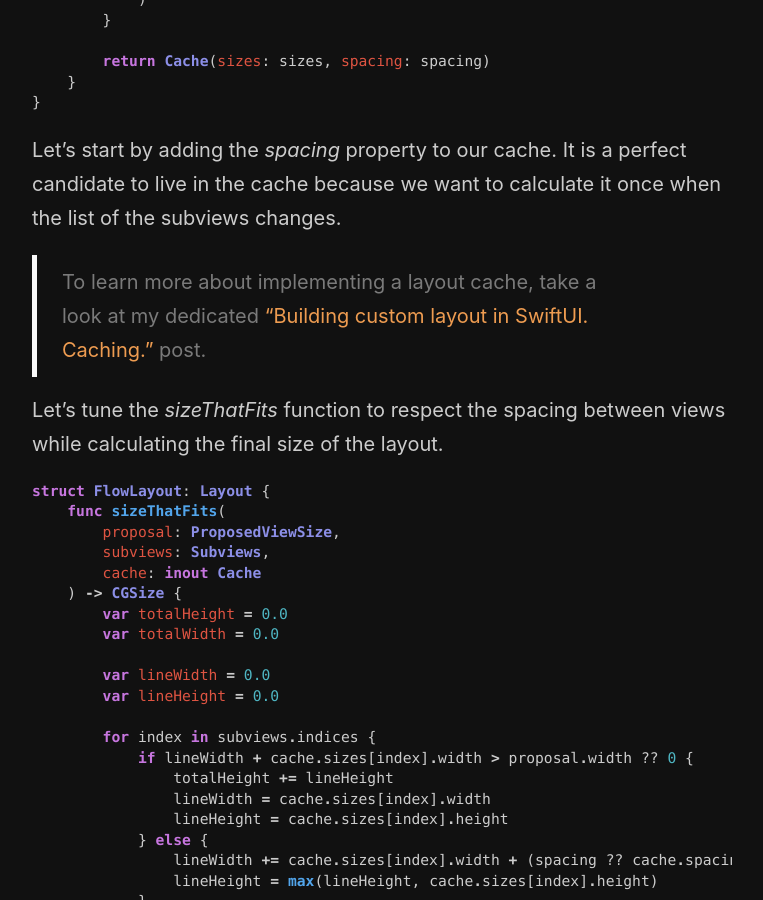
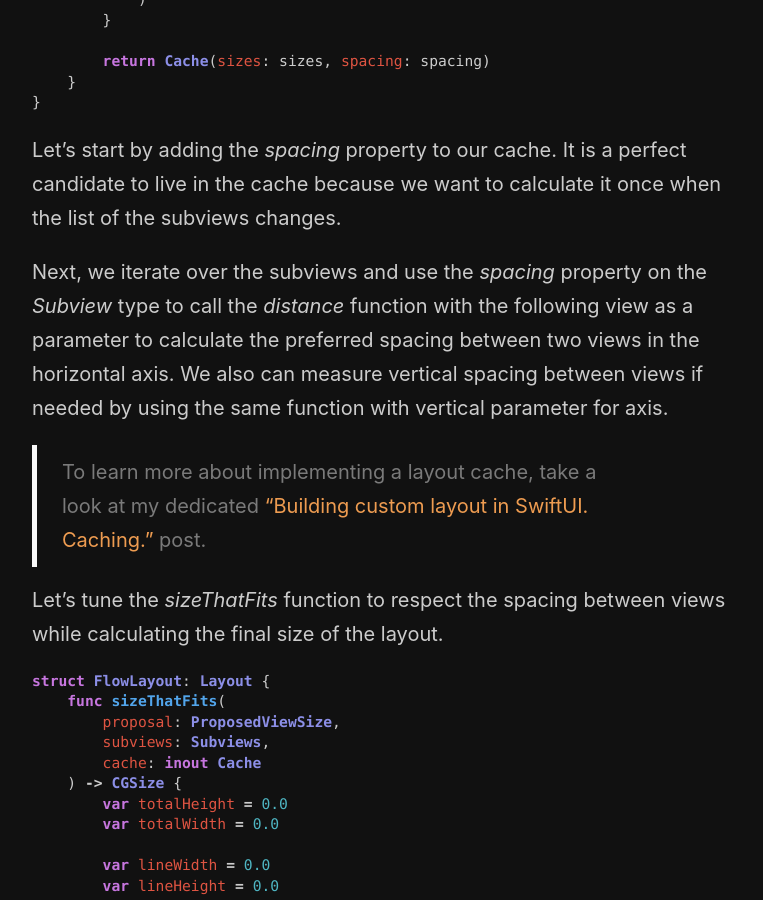
Before and after one commit to mecid/mecid.github.io, a Jekyll site: the page built from _posts/2022-12-07-building-custom-layout-in-swiftui-spacing.md, in a window 1280 px wide and 900 px high, scrolled down 3801 px. Shown: the whole window, without its empty margins (258-1021 px from the left). Built offline with Jekyll 4.4.1, drawn with Linux system fonts in a browser that asks for light colours.

Commit message:
another improvement to layout spacing post

```diff
--- a/_posts/2022-12-07-building-custom-layout-in-swiftui-spacing.md
+++ b/_posts/2022-12-07-building-custom-layout-in-swiftui-spacing.md
@@ -156,6 +156,8 @@ struct FlowLayout: Layout {
 
 Let's start by adding the *spacing* property to our cache. It is a perfect candidate to live in the cache because we want to calculate it once when the list of the subviews changes.
 
+Next, we iterate over the subviews and use the *spacing* property on the *Subview* type to call the *distance* function with the following view as a parameter to calculate the preferred spacing between two views in the horizontal axis. We also can measure vertical spacing between views if needed by using the same function with vertical parameter for axis.
+
 > To learn more about implementing a layout cache, take a look at my dedicated ["Building custom layout in SwiftUI. Caching."](/2022/11/29/building-custom-layout-in-swiftui-caching/) post.
 
 Let's tune the *sizeThatFits* function to respect the spacing between views while calculating the final size of the layout.
```
